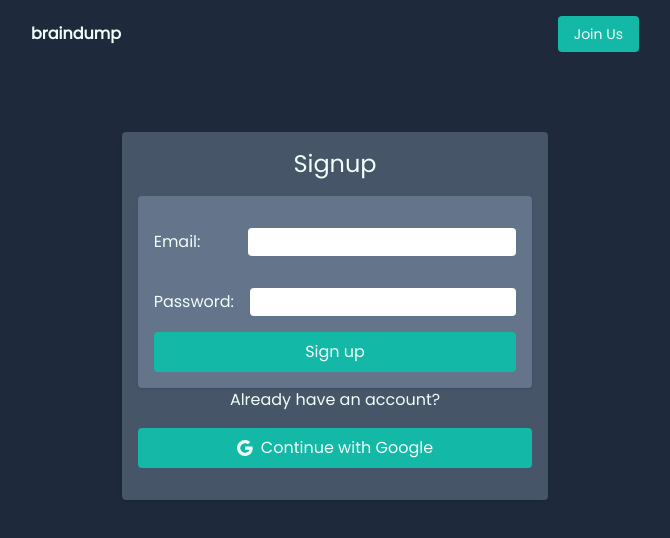
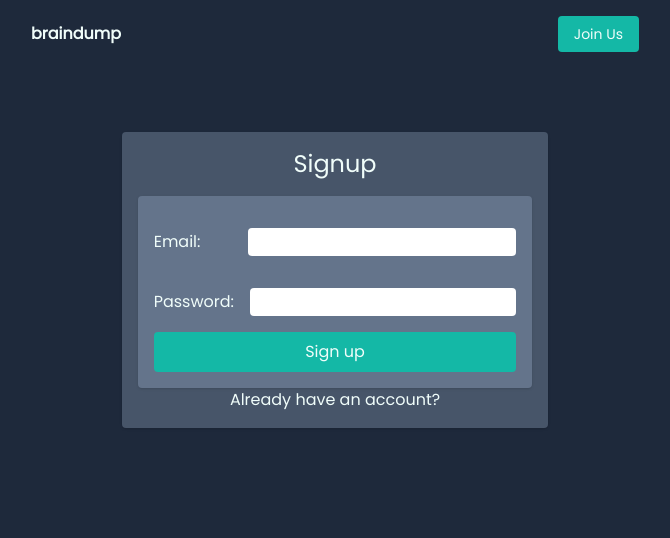
Before and after one commit to demirsergen/brain-dump, a Next.js app: page /auth/signup in a window 1280 px wide. Shown: the top 538 px of the page, without its empty margins (305-975 px from the left). Built offline with nearby package versions, Linux system fonts and the light colour scheme; no server answers.

Commit message:
remove google auth from signup

```diff
--- a/pages/auth/login.js
+++ b/pages/auth/login.js
@@ -4,12 +4,13 @@ import {
   GoogleAuthProvider,
   signInWithEmailAndPassword,
 } from "firebase/auth";
-import { auth } from "../../firebase";
+import { auth, db } from "../../firebase";
 import { useRouter } from "next/router";
 import { useAuthState } from "react-firebase-hooks/auth";
 import { useEffect, useState } from "react";
 import Link from "next/link";
 import NoteForLogin from "../../components/NoteForLogin";
+import { collection, addDoc } from "firebase/firestore";
 
 const Login = () => {
   const [user, loading] = useAuthState(auth);
@@ -22,8 +23,22 @@ const Login = () => {
 
   const loginWithGoogle = async () => {
     try {
-      const result = await signInWithPopup(auth, provider);
-      route.push("/profile");
+      await signInWithPopup(auth, provider)
+        .then((userCred) => {
+          const q = db
+            .collection("users")
+            .where("userId", "==", user.uid)
+            .get();
+          console.log(q);
+          // const usersCollectionRef = collection(db, "users");
+          // return addDoc(usersCollectionRef, {
+          //   email: userCred.user.email,
+          //   userId: userCred.user.uid,
+          // });
+        })
+        .then(() => {
+          route.push("/profile");
+        });
     } catch (error) {
       console.error(error);
     }
@@ -31,16 +46,12 @@ const Login = () => {
 
   const loginWithEmailAndPassword = async (e) => {
     e.preventDefault();
-    console.log(signinForm);
     await signInWithEmailAndPassword(
       auth,
       signinForm.email,
       signinForm.password
     )
       .then((userCredential) => {
-        // Signed in
-        const user = userCredential.user;
-        console.log(user, "function ran!");
         route.push("/profile");
       })
       .catch((error) => {
--- a/pages/auth/signup.js
+++ b/pages/auth/signup.js
@@ -1,13 +1,9 @@
 import React, { useState } from "react";
 import Link from "next/link";
-import { BsGoogle } from "react-icons/bs";
-import {
-  signInWithPopup,
-  GoogleAuthProvider,
-  createUserWithEmailAndPassword,
-} from "firebase/auth";
-import { auth } from "../../firebase";
+import { createUserWithEmailAndPassword } from "firebase/auth";
+import { auth, db } from "../../firebase";
 import { useRouter } from "next/router";
+import { addDoc, collection } from "firebase/firestore";
 
 const Signup = () => {
   const [signupForm, setSignupForm] = useState({
@@ -15,7 +11,6 @@ const Signup = () => {
     password: "",
   });
 
-  const provider = new GoogleAuthProvider();
   const route = useRouter();
 
   const handleChange = (e) => {
@@ -31,10 +26,14 @@ const Signup = () => {
       signupForm.password
     )
       .then((userCredential) => {
-        // Signed in
-        const user = userCredential.user;
-        console.log(user);
-        router.push("/profile");
+        const userCollectionRef = collection(db, "users");
+        addDoc(userCollectionRef, {
+          userId: userCredential.user.uid,
+          email: userCredential.user.email,
+        });
+      })
+      .then(() => {
+        route.push("/profile");
       })
       .catch((error) => {
         const errorMessage = error.message;
@@ -42,14 +41,6 @@ const Signup = () => {
       });
   };
 
-  const login = async () => {
-    try {
-      const result = await signInWithPopup(auth, provider);
-      route.push("/profile");
-    } catch (error) {
-      console.error(error);
-    }
-  };
   return (
     <div className="shadow bg-slate-600 mt-16 p-4 sm:w-full md:w-1/3 mx-auto rounded">
       <h1 className="text-2xl font-medium text-center text-teal-50 ">Signup</h1>
@@ -93,15 +84,6 @@ const Signup = () => {
           Already have an account?
         </button>
       </Link>
-      <div className="py-4 mx-auto text-center">
-        <button
-          className="mx-auto p-2  bg-teal-500 rounded text-teal-50 flex items-center justify-center gap-2 text-center pointer w-full "
-          onClick={login}
-        >
-          <BsGoogle className="text-medium " />
-          Continue with Google
-        </button>
-      </div>
     </div>
   );
 };
```
